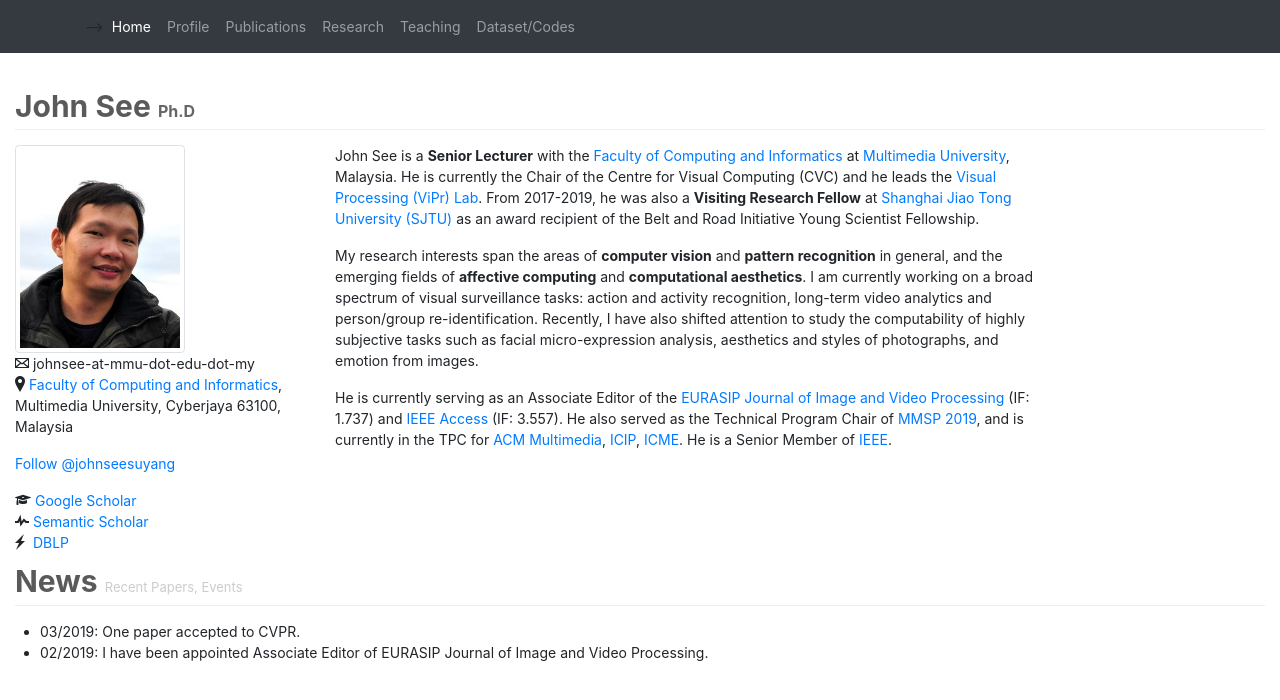
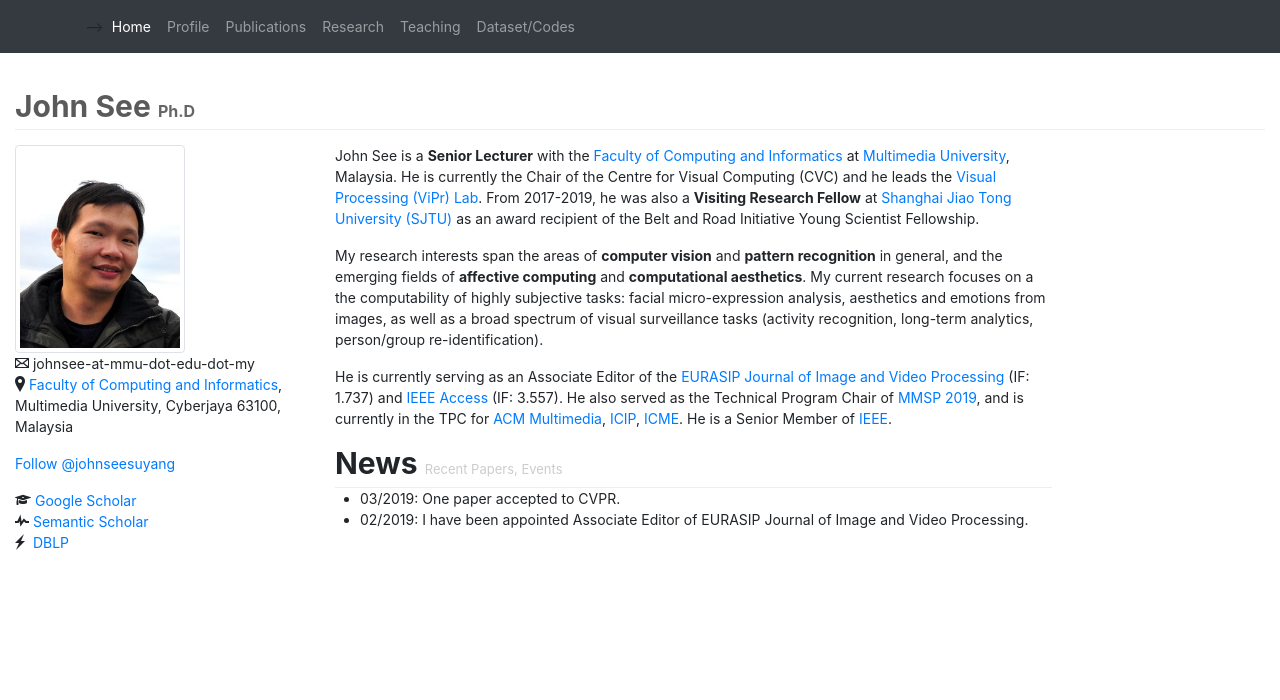
Before and after one commit to john-see/john-see.github.io, a Jekyll site: the page index.html, which Jekyll copies as it is, in a window 1280 px wide. Shown: the top 700 px of the page. Built offline with Jekyll 4.4.1, drawn with Linux system fonts in a browser that asks for light colours; comment, search, counter and statistics services are not loaded.

Commit message:
Edit content

```diff
--- a/index.html
+++ b/index.html
@@ -67,7 +67,7 @@
             <img src="./images/johnsee.jpg" alt="John See" class="img-thumbnail" width="170" />
                     <p>
                     <span class="octicon octicon-mail"></span> johnsee-at-mmu-dot-edu-dot-my <br />
-                    <span class="octicon octicon-location"></span> <a href="https://goo.gl/maps/CswCDLkx4tsUDfMj6" target="_blank">Faculty of Computing and Informatics</a>, Multimedia University, Cyberjaya 63100, Malaysia
+                    <span class="octicon octicon-location"></span> <a href="https://goo.gl/maps/CswCDLkx4tsUDfMj6" target="_blank">Faculty of Computing and Informatics</a>,<br />Multimedia University, Cyberjaya 63100, Malaysia
                     </p>
 
                     <p>
@@ -92,23 +92,23 @@
 
             <p>John See is a <b>Senior Lecturer</b> with the <a href="http://www.mmu.edu.my/fci" target="_blank">Faculty of Computing and Informatics</a> at <a href="http://www.mmu.edu.my" target="_blank">Multimedia University</a>, Malaysia. He is currently the Chair of the Centre for Visual Computing (CVC) and he leads the <a href="http://viprlab.github.io" target="_blank">Visual Processing (ViPr) Lab</a>. From 2017-2019, he was also a <b>Visiting Research Fellow</b> at <a href="http://en.sjtu.edu.cn/" target="_blank">Shanghai Jiao Tong University (SJTU)</a> as an award recipient of the Belt and Road Initiative Young Scientist Fellowship.</p>
 
-            <p>My research interests span the areas of <b>computer vision</b> and <b>pattern recognition</b> in general, and the emerging fields of <b>affective computing</b> and <b>computational aesthetics</b>. I am currently working on a broad spectrum of visual surveillance tasks: action and activity recognition, long-term video analytics and person/group re-identification. Recently, I have also shifted attention to study the computability of highly subjective tasks such as facial micro-expression analysis, aesthetics and styles of photographs, and emotion from images.</p>
+            <p>My research interests span the areas of <b>computer vision</b> and <b>pattern recognition</b> in general, and the emerging fields of <b>affective computing</b> and <b>computational aesthetics</b>. My current research focuses on a the computability of highly subjective tasks: facial micro-expression analysis, aesthetics and emotions from images, as well as a broad spectrum of visual surveillance tasks (activity recognition, long-term analytics, person/group re-identification).</p>
 
             <p>He is currently serving as an Associate Editor of the <a href="https://jivp-eurasipjournals.springeropen.com/" target="_blank">EURASIP Journal of Image and Video Processing</a> (IF: 1.737) and <a href="https://ieeeaccess.ieee.org/" target="_blank">IEEE Access</a> (IF: 3.557). He also served as the Technical Program Chair of <a href="https://mmsp2019.org" target="_blank">MMSP 2019</a>, and is currently in the TPC for <a href="https://2020.acmmm.org/" target="_blank">ACM Multimedia</a>, <a href="https://2020.ieeeicip.org/" target="_blank">ICIP</a>,  <a href="https://www.2020.ieeeicme.org/" target="_blank">ICME</a>. He is a Senior Member of <a href="http://ieee.org/" target="_blank">IEEE</a>.</p>
-
-        </div>
-    </div>
 
             <!-- News -->
             <div class="page-header faded-dash">
                 <h1>News&nbsp;<small>Recent Papers, Events</small></h1>
             </div>
-
+            <!-- content -->
             <div class="row">
             <ul>
                 <li><span class="octicon octicon-file"></span>03/2019: One paper accepted to CVPR.</li>
                 <li><span class="octicon octicon-file"></span>02/2019: I have been appointed Associate Editor of EURASIP Journal of Image and Video Processing.</li>
             </ul>
+    </div>
+
+        </div>
     </div>
 
     </section>
```
Lines whose indentation alone changed are shown as unchanged.
